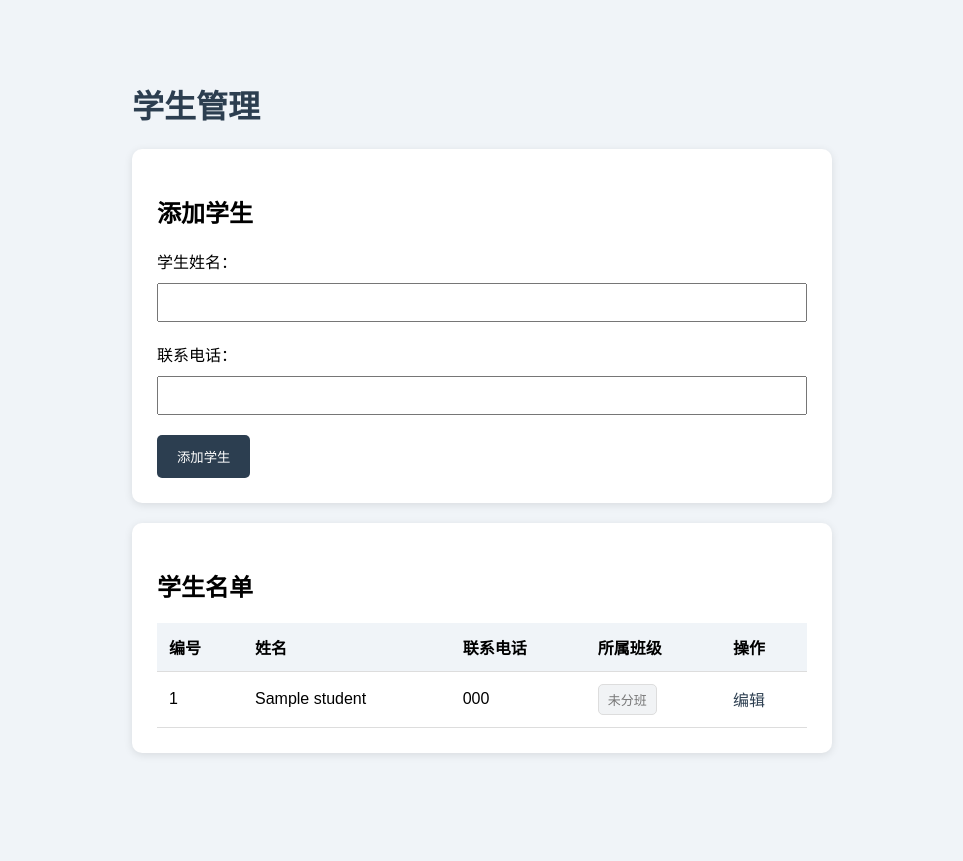
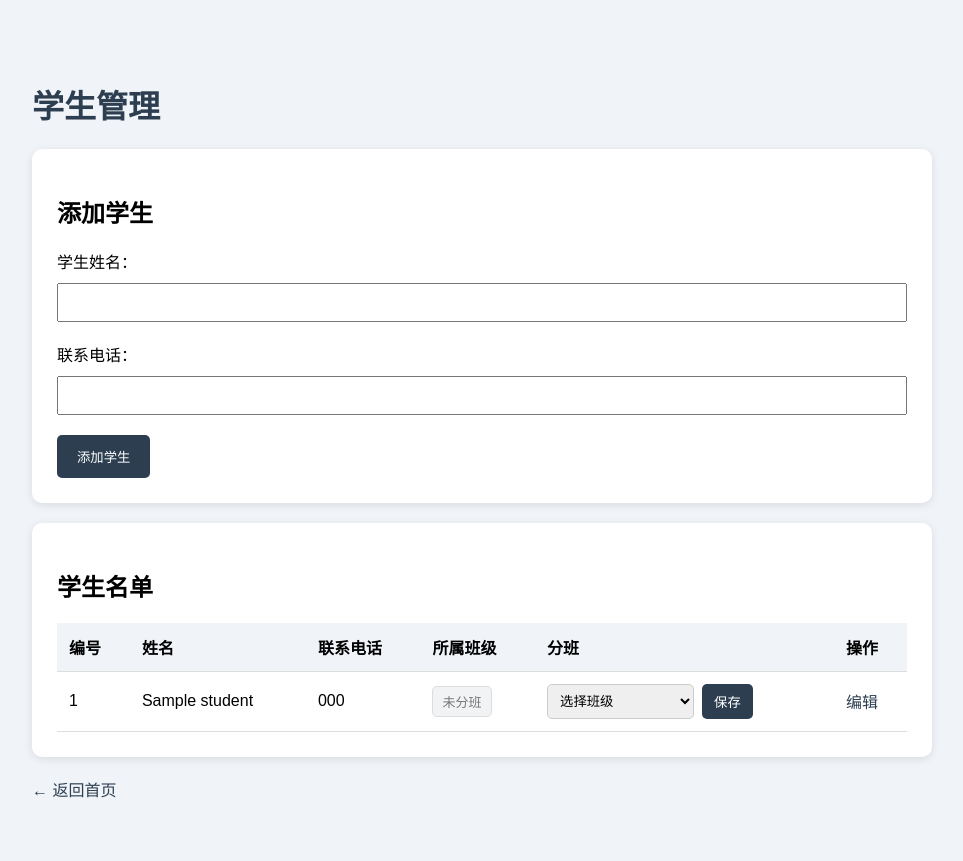
Before and after one commit to tongweichen/go-training-management-system, a Flask app: template templates/students.html in a window 1280 px wide. Shown: the whole page, without its empty margins (158-1121 px from the left). Before the commit the page ends 755 px from the top, so only its background shows below. Run offline with Flask 3, Linux system fonts and the light colour scheme; the template is opened without the code that fills it: most values are stand-ins (such as "Sample title", 1, 10 or a date in 2020).

Commit message:
Add class selection to student list

```diff
--- a/app.py
+++ b/app.py
@@ -1,4 +1,3 @@
-
 import sqlite3
 from flask import Flask, render_template, request, redirect, url_for
 
@@ -80,24 +79,62 @@ def students():
 
         student_classes[student_id].append(class_name)
 
+    # Get all available classes
     cursor.execute(
         """
-        SELLECT id,name
+        SELECT id, name
         FROM classes
         ORDER BY name
         """
     )
 
-    all_classses=cursor.fetchall()
+    all_classes = cursor.fetchall()
 
     connection.close()
 
     return render_template(
         "students.html",
-        students=students_list,
+        students=student_list,
         student_classes=student_classes,
         all_classes=all_classes
     )
+
+
+# Assign a Student to a Class
+@app.route(
+    "/students/<int:student_id>/assign",
+    methods=["POST"]
+)
+def assign_student(student_id):
+
+    class_id = request.form.get("class_id", type=int)
+
+    if class_id is None:
+        return "Please select a class", 400
+
+    connection = sqlite3.connect("go_training.db")
+    connection.execute("PRAGMA foreign_keys = ON")
+
+    try:
+        connection.execute(
+            """
+            INSERT INTO enrollments
+                (student_id, class_id, start_date, status)
+            VALUES (?, ?, DATE('now'), 'active')
+            """,
+            (student_id, class_id)
+        )
+
+        connection.commit()
+
+    except sqlite3.IntegrityError:
+        connection.rollback()
+        return "Student is already in this class or the selection is invalid", 400
+
+    finally:
+        connection.close()
+
+    return redirect(url_for("students"))
 
 
 # Edit Student Information
--- a/templates/students.html
+++ b/templates/students.html
@@ -1,4 +1,3 @@
-
 <!DOCTYPE html>
 <html lang="zh-CN">
 <head>
@@ -14,7 +13,7 @@
         }
 
         .container {
-            max-width: 700px;
+            max-width: 900px;
             margin: 40px auto;
             padding: 20px;
         }
@@ -94,6 +93,24 @@
             white-space: nowrap;
         }
 
+        .assign-form {
+            display: flex;
+            gap: 8px;
+            align-items: center;
+        }
+
+        .assign-form select {
+            padding: 8px;
+            border: 1px solid #ccc;
+            border-radius: 5px;
+            min-width: 110px;
+        }
+
+        .assign-form button {
+            padding: 8px 12px;
+            white-space: nowrap;
+        }
+
         .edit-link {
             color: #2c3e50;
             text-decoration: none;
@@ -155,6 +172,7 @@
                             <th>姓名</th>
                             <th>联系电话</th>
                             <th>所属班级</th>
+                            <th>分班</th>
                             <th>操作</th>
                         </tr>
                     </thead>
@@ -191,6 +209,38 @@
                             </td>
 
                             <td>
+                                {% if all_classes %}
+                                <form
+                                    method="POST"
+                                    action="{{ url_for('assign_student', student_id=student.id) }}"
+                                    class="assign-form"
+                                >
+                                    <select
+                                        name="class_id"
+                                        aria-label="为 {{ student.name }} 选择班级"
+                                        required
+                                    >
+                                        <option value="">选择班级</option>
+
+                                        {% for class_item in all_classes %}
+                                        <option value="{{ class_item.id }}">
+                                            {{ class_item.name }}
+                                        </option>
+                                        {% endfor %}
+                                    </select>
+
+                                    <button type="submit">
+                                        保存
+                                    </button>
+                                </form>
+                                {% else %}
+                                <span class="unassigned-badge">
+                                    暂无班级
+                                </span>
+                                {% endif %}
+                            </td>
+
+                            <td>
                                 <a
                                     class="edit-link"
                                     href="{{ url_for('edit_student', student_id=student.id) }}"
@@ -211,6 +261,10 @@
             {% endif %}
         </div>
 
+        <a class="edit-link" href="{{ url_for('home') }}">
+            ← 返回首页
+        </a>
+
     </div>
 </body>
 </html>
```
